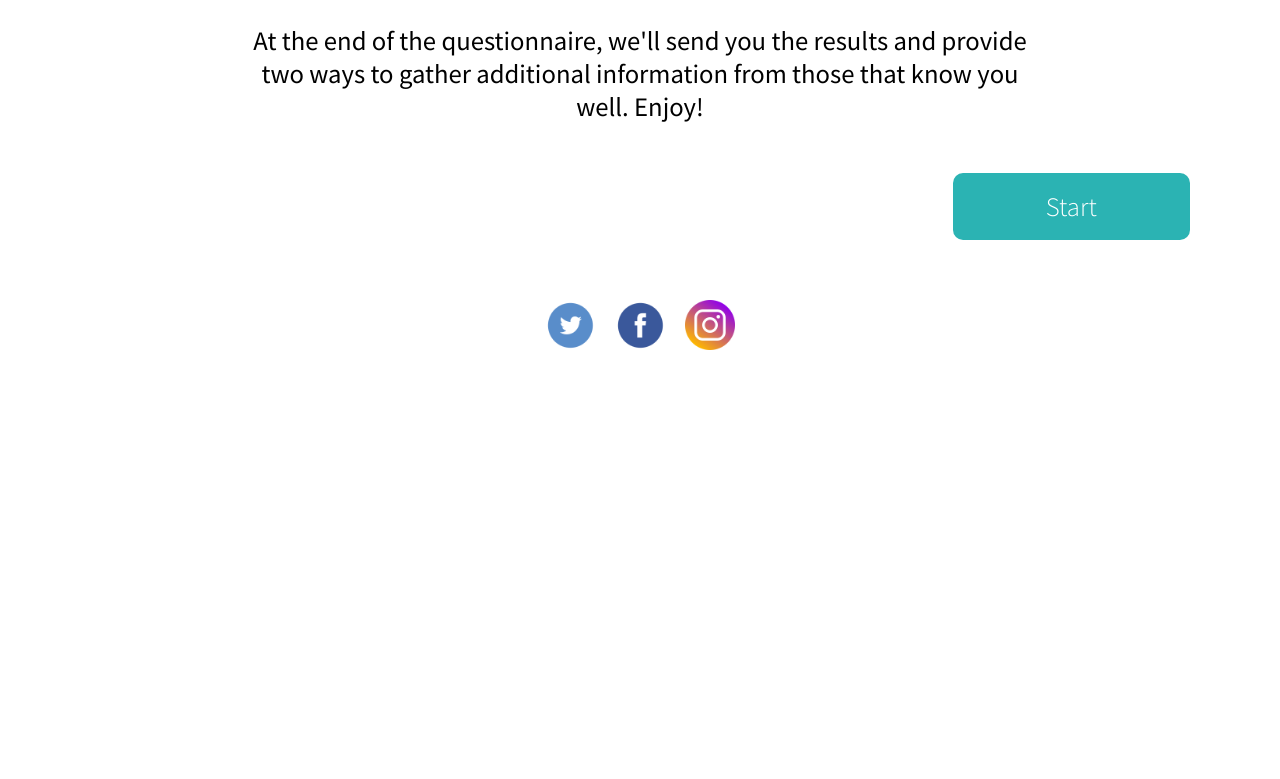
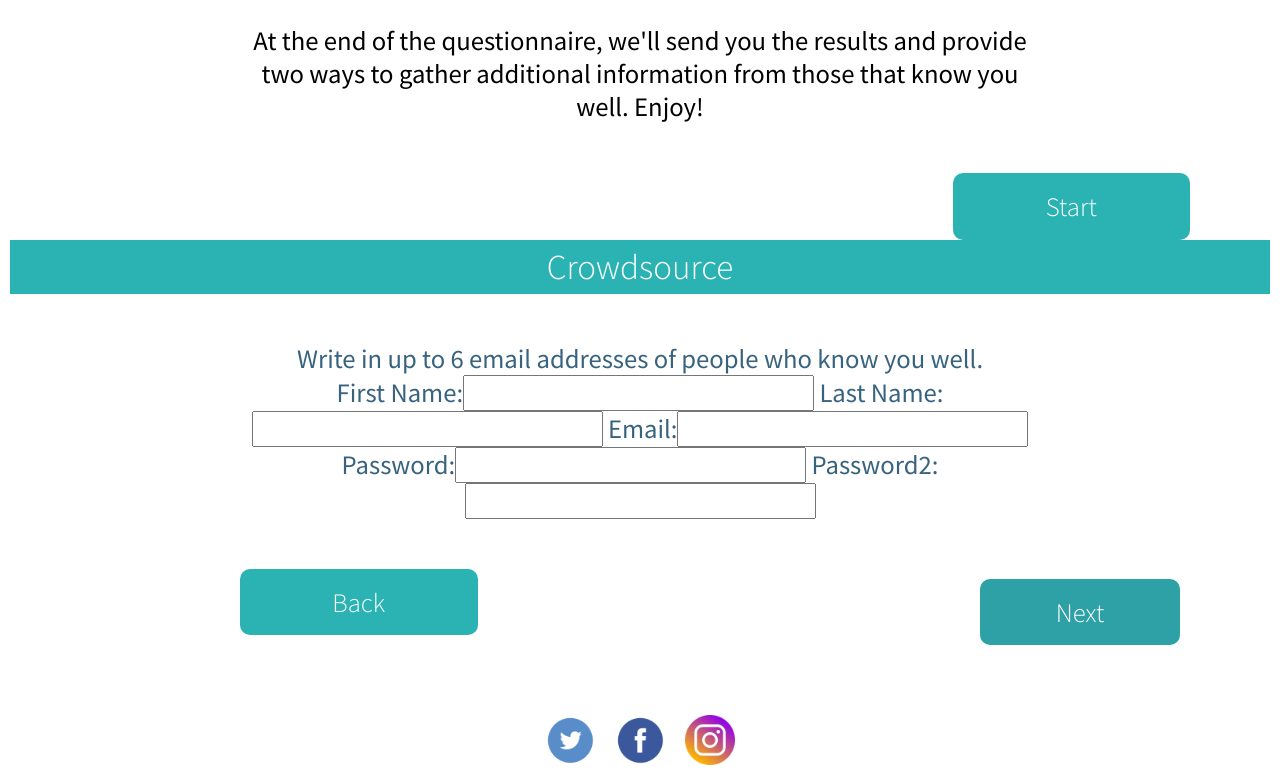
Before and after one commit to derekbrimley/raize, a Django app: page /quiz/ in a window 1280 px wide. Shown: the part 493-1272 px from the top of the page. Before the commit the page ends 843 px from the top, so only its background shows below. Run offline with Django 3.2, Linux system fonts and the light colour scheme; some libraries are stand-ins or nearby versions.

Commit message:
Update quiz.html

```diff
--- a/quiz/templates/quiz/quiz.html
+++ b/quiz/templates/quiz/quiz.html
@@ -538,6 +538,24 @@
 			</div>
 		</div>
 -->
+		<div id="email_form_container">
+			<div class="pageTitle pageMargin"><span class="quiz_page_title">Crowdsource</span></div>
+			<div>
+				Write in up to 6 email addresses of people who know you well.
+			</div>
+			<form id="emailForm" action="/results/" method="post">
+				{% csrf_token %}
+				<input type="hidden" value="{{ id }}" id="userId"/>
+				{{ form }}
+			</form>
+		<div class="buttonContainer">
+			<button class="backBtn formBtn" type="button" onClick="prevPage()">Back</button>
+			<button class="nextBtn formBtn contactEmailBtn" type="button" id="personalityNextBtn2" onClick="nextPage() submitEmails()">Next</button>
+				</div>
+			</div>
+
+
+
 		<div id="registrationContainer">
 			<div class="quizContainer">
                 <div class="pageTitle pageMargin"><span class="quiz_page_title">REGISTRATION</span></div>
```
